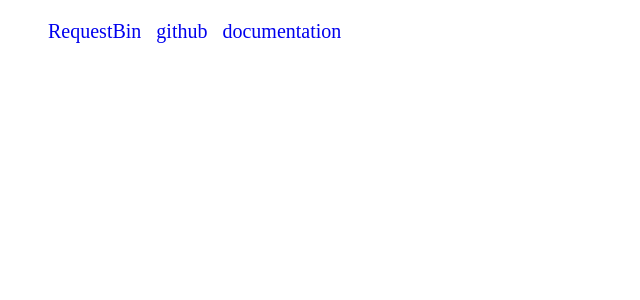
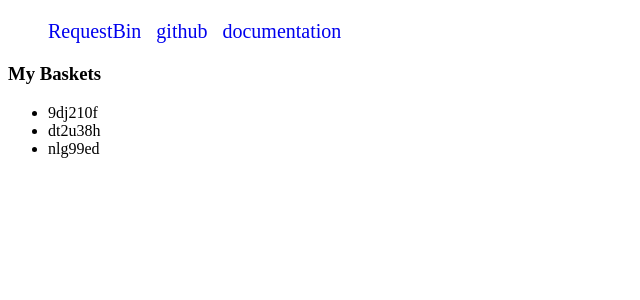
Before and after one commit to dom-mp/requestbinfork, a React (Vite) app in the folder frontend/: page / in a window 1280 px wide. Shown: the top 300 px of the page, without its empty margins (0-640 px from the left). Built offline with nearby package versions, Linux system fonts and the light colour scheme.

Commit message:
Baskets component initial

```diff
--- a/frontend/src/App.tsx
+++ b/frontend/src/App.tsx
@@ -1,9 +1,20 @@
+import { useState, useEffect } from "react";
+
 import Nav from "./components/Nav";
+import Baskets from "./components/Baskets";
 
 function App() {
+  const [baskets, setBaskets] = useState<Array<string>>([]);
+
+  useEffect(() => {
+    const mockBaskets = ["9dj210f", "dt2u38h", "nlg99ed"];
+    setBaskets(mockBaskets);
+  }, []);
+
   return (
     <>
       <Nav />
+      <Baskets baskets={baskets} />
     </>
   );
 }
--- /dev/null
+++ b/frontend/src/components/Baskets/Baskets.tsx
@@ -0,0 +1,21 @@
+interface BasketsProps {
+  baskets: Array<string>;
+}
+
+const Baskets = ({ baskets }: BasketsProps) => {
+  return (
+    <>
+      <div id="baskets">
+        <h3>My Baskets</h3>
+
+        <ul className="basket-list">
+          {baskets.map((basketName) => (
+            <li>{basketName}</li>
+          ))}
+        </ul>
+      </div>
+    </>
+  );
+};
+
+export default Baskets;
--- /dev/null
+++ b/frontend/src/components/Baskets/index.tsx
@@ -0,0 +1 @@
+export { default } from "./Baskets";
```
Also changed, not shown: frontend/src/components/Baskets/Baskets.css (added).
